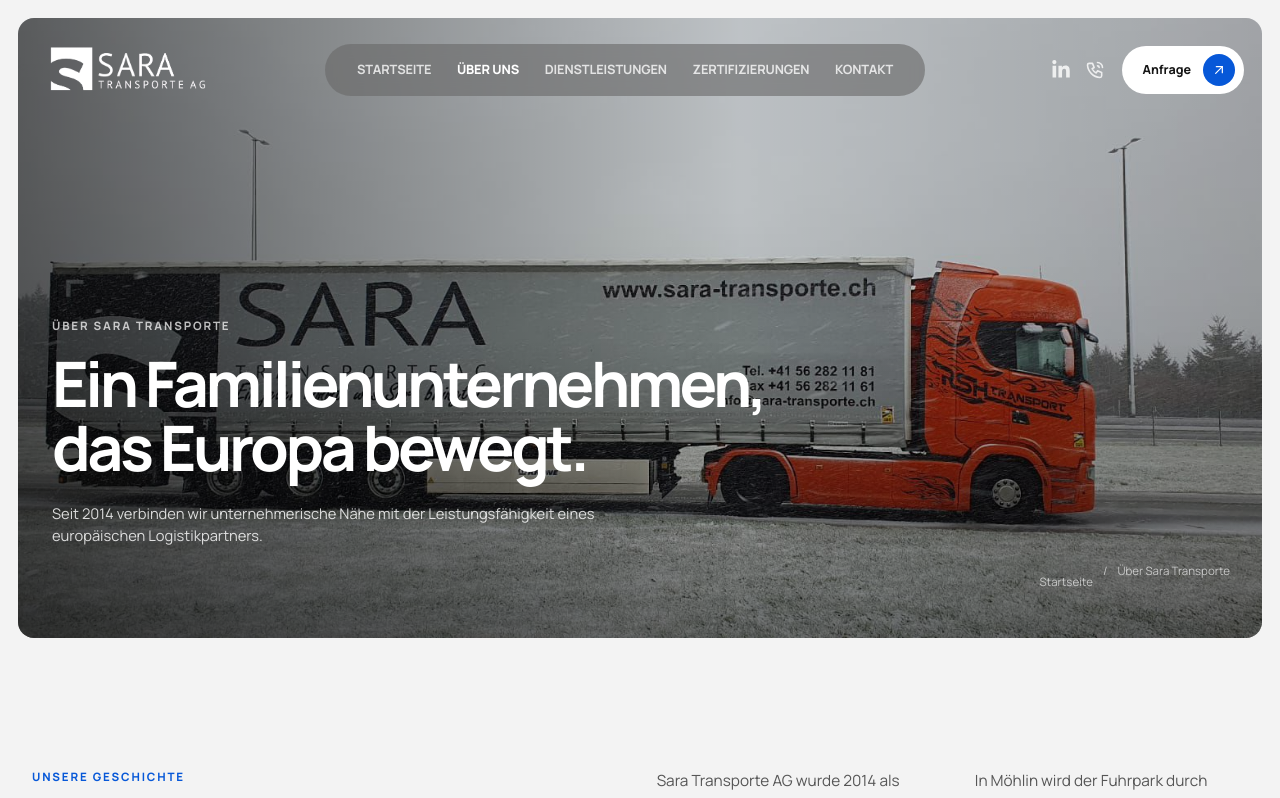
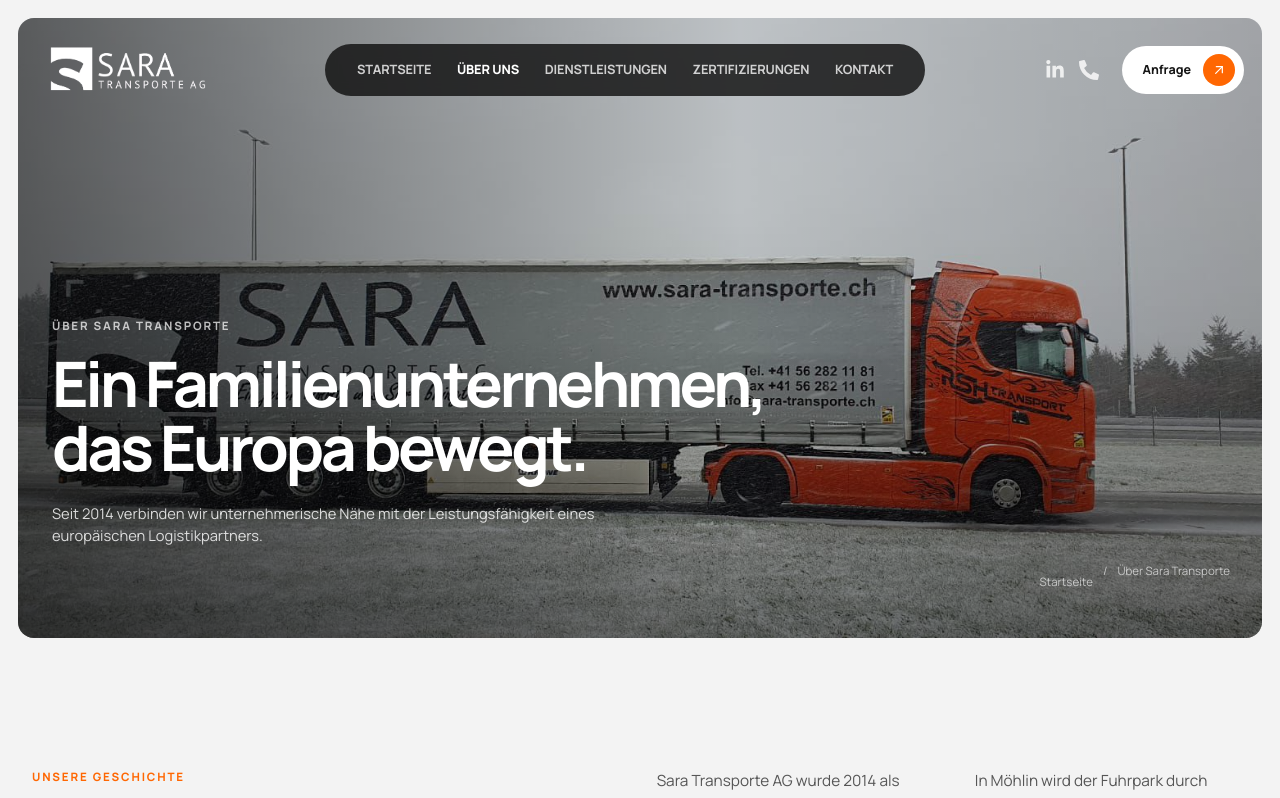
Before and after one commit to ardijancuri/sara-transporte, a Next.js app: page /ueber-uns in a window 1280 px wide. Shown: the top 798 px of the page. Built offline with nearby package versions, Linux system fonts and the light colour scheme.

Commit message:
Update accent color and refine header styling

```diff
--- a/app/globals.css
+++ b/app/globals.css
@@ -30,8 +30,8 @@
   --default-font-family: var(--font-sans);
   --ink: #151515;
   --ink-soft: #565656;
-  --blue: #0758d8;
-  --blue-bright: #0758d8;
+  --blue: #ff6702;
+  --blue-bright: #ff6702;
   --navy: #111111;
   --navy-deep: #080808;
   --ice: #f3f3f3;
@@ -246,7 +246,7 @@
 
 .button-dark:hover {
   background: var(--blue);
-  box-shadow: 0 12px 28px rgba(7, 88, 216, 0.18);
+  box-shadow: 0 12px 28px rgba(255, 103, 2, 0.18);
 }
 
 .button-outline-light {
@@ -343,7 +343,7 @@
   border: 0;
   border-radius: 999px;
   padding: 6px 32px;
-  background: rgba(105, 105, 105, 0.62);
+  background: rgba(17, 17, 17, 0.82);
   -webkit-backdrop-filter: blur(6px);
   backdrop-filter: blur(6px);
 }
@@ -380,7 +380,7 @@
   display: flex;
   align-items: center;
   justify-content: flex-end;
-  gap: 10px;
+  gap: 16px;
 }
 
 .header-utility-links {
@@ -2067,7 +2067,7 @@
   height: 9px;
   border-radius: 50%;
   background: var(--blue);
-  box-shadow: 0 0 0 6px rgba(7, 88, 216, 0.12);
+  box-shadow: 0 0 0 6px rgba(255, 103, 2, 0.12);
 }
 
 .tracking-status div {
--- a/components/Header.tsx
+++ b/components/Header.tsx
@@ -6,10 +6,9 @@
 import { useState } from "react";
 import {
   IconMenu2,
-  IconPhoneCall,
   IconX,
 } from "@tabler/icons-react";
-import { FaLinkedinIn } from "react-icons/fa";
+import { FaLinkedinIn, FaPhoneAlt } from "react-icons/fa";
 import { ActionIcon } from "@/components/ActionIcon";
 import { primaryNav } from "@/lib/site-data";
 
@@ -83,7 +82,7 @@
             className="icon-button icon-button-ghost header-icon-link"
             aria-label="Sara Transporte anrufen"
           >
-            <IconPhoneCall size={20} stroke={1.9} aria-hidden="true" />
+            <FaPhoneAlt size={18} aria-hidden="true" />
           </a>
         </div>
         <Link href="/contact-us#anfrage" className="header-cta">
```
Also changed, not shown: 1 other file (tests, documents, lock files or other folders).
